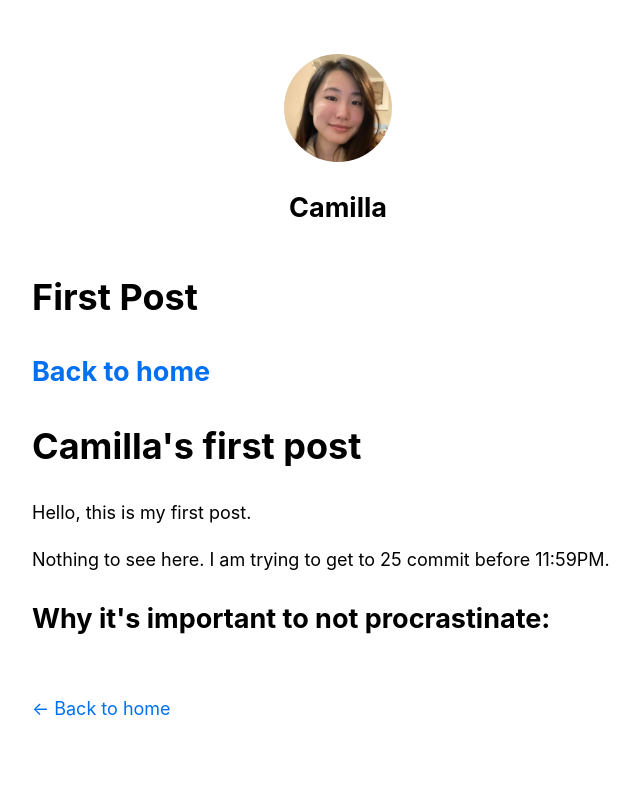
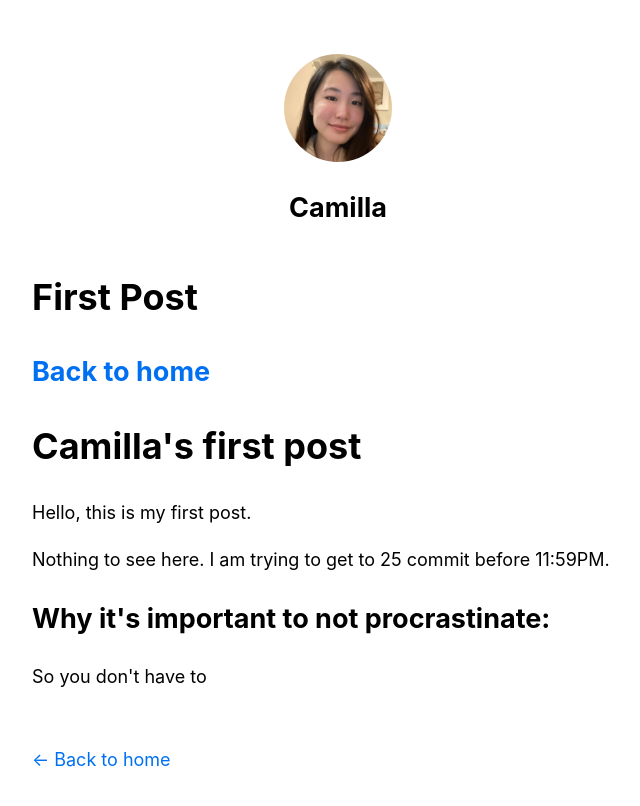
Before and after one commit to louisgv/art, a Next.js app: page /posts/first-post in a window 1280 px wide. Shown: the top 806 px of the page, without its empty margins (302-942 px from the left). Built offline with nearby package versions, Linux system fonts and the light colour scheme.

Commit message:
add paragraph again

```diff
--- a/pages/posts/first-post.js
+++ b/pages/posts/first-post.js
@@ -25,7 +25,9 @@ export default function FirstPost() {
       <h2>
         Why it's important to not procrastinate:
       </h2>
-
+      <p>
+        So you don't have to
+      </p>
     </Layout>
   )
 }
```
